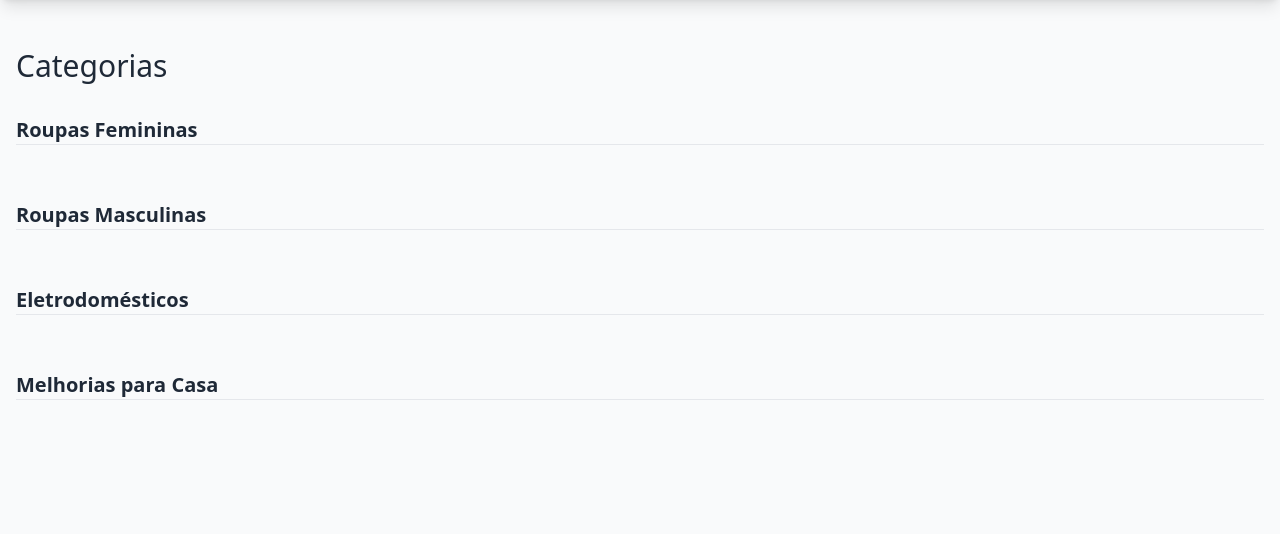
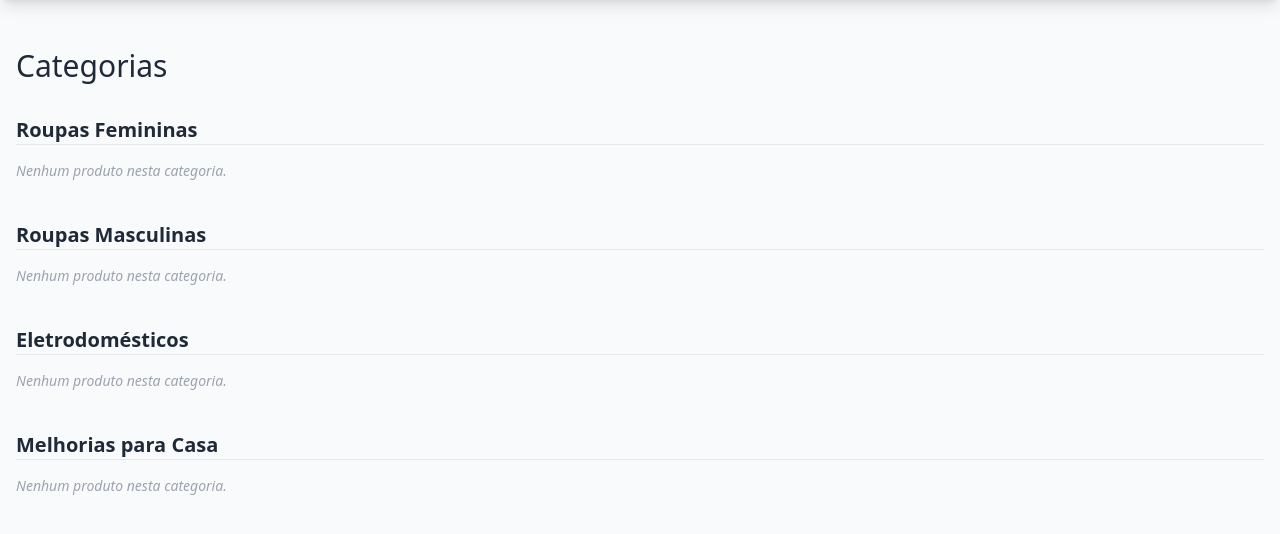
Before and after one commit to mkmayk11/story, a Flask app: page /produtos in a window 1280 px wide. Shown: the part 72-606 px from the top of the page. Run offline with Flask 3, Linux system fonts and the light colour scheme; some libraries are stand-ins or nearby versions.

Commit message:
Update produtos.html

```diff
--- a/templates/produtos.html
+++ b/templates/produtos.html
@@ -7,10 +7,27 @@
     <h3 class="text-xl font-bold border-b mb-4">{{ cat }}</h3>
     <div class="grid grid-cols-2 md:grid-cols-4 gap-4">
         {% for p in produtos if p.categoria == cat %}
-            <div class="border p-2 rounded">
-                <img src="{{ p.imagens.split(',')[0] }}" class="h-32 w-full object-cover">
-                <p class="text-sm font-bold">{{ p.nome }}</p>
+            <div class="border p-2 rounded hover:shadow-lg transition-shadow">
+                <!-- Link para a página de detalhes na imagem -->
+                <a href="{{ url_for('detalhe_produto', id=p.id) }}" class="block">
+                    <img src="{{ p.imagens.split(',')[0] }}" class="h-32 w-full object-cover rounded">
+                </a>
+
+                <!-- Link para a página de detalhes no nome -->
+                <a href="{{ url_for('detalhe_produto', id=p.id) }}" class="block mt-2">
+                    <p class="text-sm font-bold hover:underline">{{ p.nome }}</p>
+                </a>
+
+                <p class="text-green-700 text-xs mb-2">R$ {{ "%.2f"|format(p.preco) }}</p>
+
+                <!-- Botão de acesso direto aos detalhes -->
+                <a href="{{ url_for('detalhe_produto', id=p.id) }}"
+                   class="block w-full text-center bg-black text-white py-1 rounded text-xs uppercase hover:bg-gray-800">
+                    Ver Detalhes
+                </a>
             </div>
+        {% else %}
+            <p class="text-gray-400 text-sm italic col-span-full">Nenhum produto nesta categoria.</p>
         {% endfor %}
     </div>
 </section>
```
